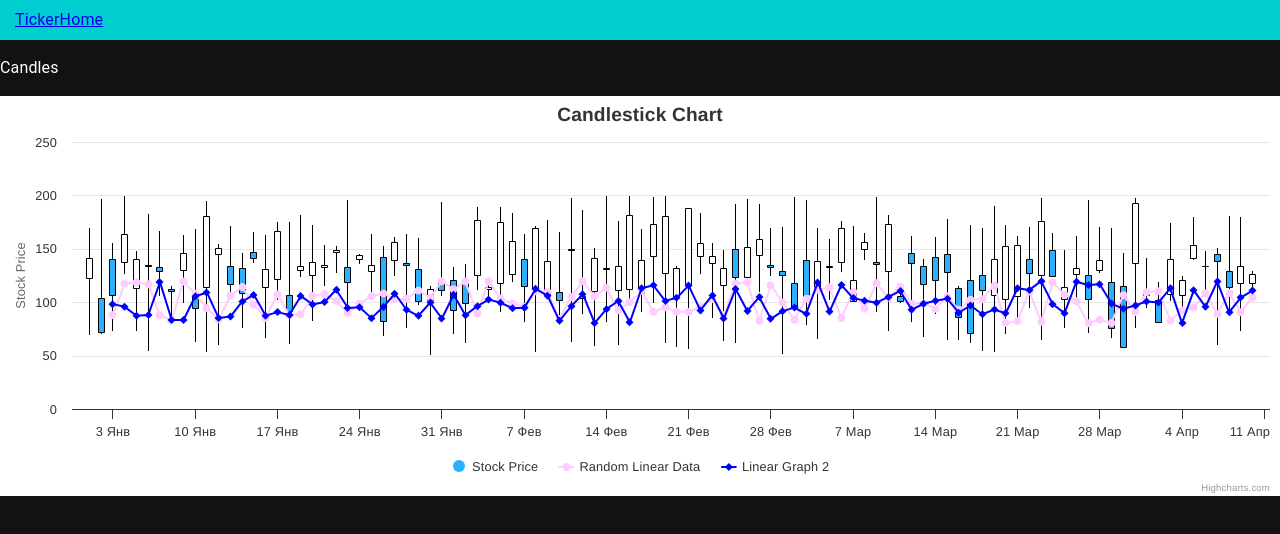
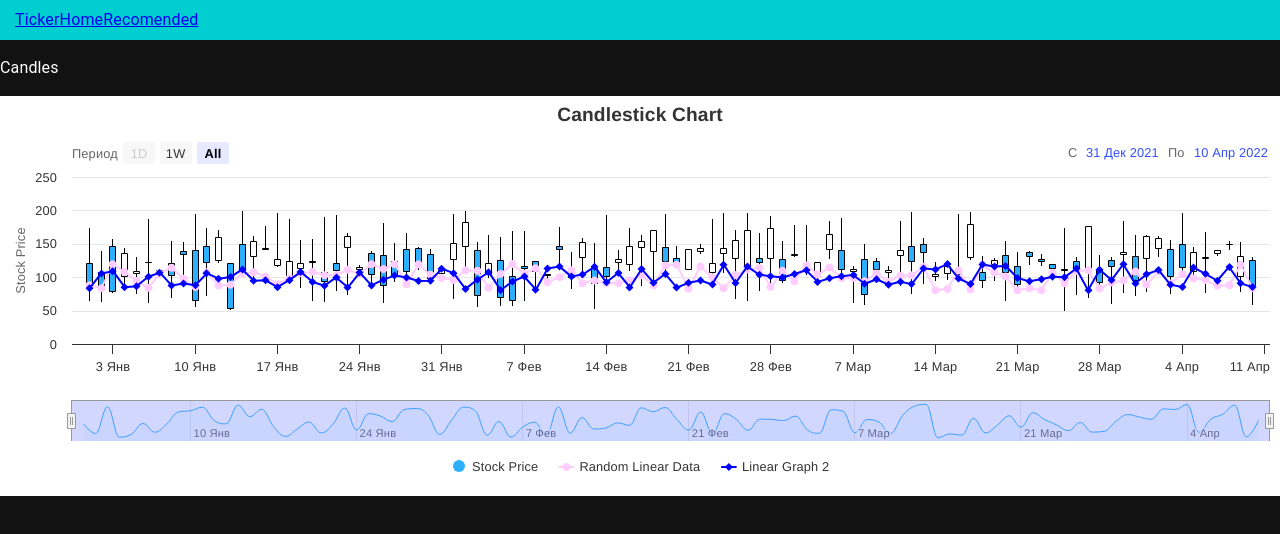
Before and after one commit to ALGO-Kolkhoz/algo-frontend-app, a React (Create React App) app: page /ticker in a window 1280 px wide. Shown: the top 534 px of the page. Built offline with nearby package versions, Linux system fonts and the light colour scheme.

Commit message:
Navigator appeared

```diff
--- a/src/components/Router.jsx
+++ b/src/components/Router.jsx
@@ -3,12 +3,14 @@ import { Routes, Route, Redirect } from 'react-router-dom';
 import { nanoid } from 'nanoid';
 import TickerPage from './pages/TickerPage';
 import WelcomePage from './pages/WelcomePage';
+import RecommendedPage from './pages/Recommended/RecommendedPage';
 
 const Router = () => {
 	return (
 		<Routes>
 			<Route id={nanoid()} path='/' Component={WelcomePage} />
 			<Route id={nanoid()} path='/ticker' Component={TickerPage} />
+			<Route id={nanoid()} path='/recomended' Component={RecommendedPage} />
 		</Routes>
 	);
 };
--- /dev/null
+++ b/src/components/pages/Recommended/RecommendedPage.tsx
@@ -0,0 +1,6 @@
+import React from 'react';
+const RecommendedPage = () => {
+	return <div></div>;
+};
+
+export default RecommendedPage;
--- a/src/components/pages/TickerPage.jsx
+++ b/src/components/pages/TickerPage.jsx
@@ -1,7 +1,12 @@
+import 'highcharts/modules/accessibility';
 import React from 'react';
 import Highcharts from 'highcharts/highstock';
 import HighchartsReact from 'highcharts-react-official';
 import darkUnica from 'highcharts/themes/dark-unica';
+// import 'highcharts/modules/accessibility';
+// require('highcharts/modules/stock')(Highcharts);
+
+require('highcharts/modules/data')(Highcharts);
 
 Highcharts.setOptions({
 	lang: {
@@ -52,10 +57,10 @@ Highcharts.setOptions({
 		downloadJPEG: 'Скачать изображение JPEG',
 		downloadPDF: 'Скачать документ PDF',
 		downloadSVG: 'Скачать изображение SVG',
-		// resetZoom: "Сбросить",
-		// resetZoomTitle: "Сброс",
-		// thousandsSep: " ",
-		// decimalPoint: ','
+		resetZoom: 'Сбросить',
+		resetZoomTitle: 'Сброс',
+		thousandsSep: ' ',
+		decimalPoint: ',',
 	},
 });
 
@@ -86,14 +91,12 @@ const generateMockData = () => {
 const generateRandomLinearData = () => {
 	const data = [];
 
-	for (let i = 2; i < 100; i++) {
+	for (let i = 0; i < 100; i++) {
 		data.push([
 			generateMockData()[i][0], // Use the same timestamp as the candlestick data
 			getRandomValue(80, 120), // Random linear data
 		]);
 	}
-
-	const lastDate = new Date(generateMockData()[data.length][0]);
 
 	return data;
 };
@@ -103,28 +106,24 @@ const TickerPage = () => {
 		title: {
 			text: 'Candlestick Chart',
 		},
-		rangeSelector: {
-			buttons: [
-				{
-					count: 1,
-					type: 'month',
-					text: '1M',
-				},
-				{
-					count: 5,
-					type: 'month',
-					text: '5M',
-				},
-				{
-					type: 'all',
-					text: 'Alles',
-				},
-			],
-			inputEnabled: false,
-			selected: 0,
+		credits: {
+			enabled: false,
+		},
+		chart: {
+			animation: true,
+			type: 'candlestick',
+			zoomtype: 'x',
 		},
 		xAxis: {
 			type: 'datetime',
+		},
+		plotOptions: {
+			series: {
+				minPointLength: 3,
+				dataGrouping: {
+					enabled: false,
+				},
+			},
 		},
 		yAxis: [
 			{
@@ -143,40 +142,68 @@ const TickerPage = () => {
 				opposite: true,
 			},
 		],
+		rangeSelector: {
+			buttons: [
+				{
+					type: 'day',
+					count: 1,
+					text: '1D',
+				},
+				{
+					type: 'week',
+					count: 1,
+					text: '1W',
+				},
+				{
+					type: 'all',
+					count: 1,
+					text: 'All',
+				},
+			],
+			selected: 2,
+			inputEnabled: true,
+			enabled: true,
+		},
+		navigator: {
+			enabled: true,
+		},
+
 		series: [
 			{
 				type: 'candlestick',
 				name: 'Stock Price',
 				data: generateMockData(),
-				dataGrouping: {
-					units: [['month', [1]]], // Group data by week (you can adjust this based on your data density)
-				},
+				// dataGrouping: {
+				// 	units: [['month', [1]]], // Group data by week (you can adjust this based on your data density)
+				// },
+				showInNavigator: true,
 			},
 			{
 				type: 'line',
 				name: 'Random Linear Data',
 				data: generateRandomLinearData(),
-				// yAxis: 1, // Link this series to the second y-axis
 				color: 'rgb(255, 204, 255)',
+				showInNavigator: false,
 			},
 			{
 				type: 'line',
 				name: 'Linear Graph 2',
 				data: generateRandomLinearData(),
-				// yAxis: 2, // This series uses another secondary y-axis
 				color: 'blue', // Set the color for this series
+				showInNavigator: false,
 			},
 		],
-		chart: {
-			animation: true,
-			type: 'candlestick',
-		},
 	};
 
 	return (
 		<div style={{ fontPalette: 'light' }}>
 			<p>Candles</p>
-			<HighchartsReact highcharts={Highcharts} options={options} />
+			<HighchartsReact
+				highcharts={Highcharts}
+				options={options}
+				updateArgs={[true, true, true]}
+				containerProps={{ className: 'chartContainer' }}
+			/>
 		</div>
 	);
 };
--- a/src/components/ui/bar/Bar.tsx
+++ b/src/components/ui/bar/Bar.tsx
@@ -9,6 +9,7 @@ const Bar = () => {
 		<div className={classes.bar}>
 			<Link to='/ticker'>Ticker</Link>
 			<Link to='/'>Home</Link>
+			<Link to='/recomended'>Recomended</Link>
 		</div>
 	);
 };
```
